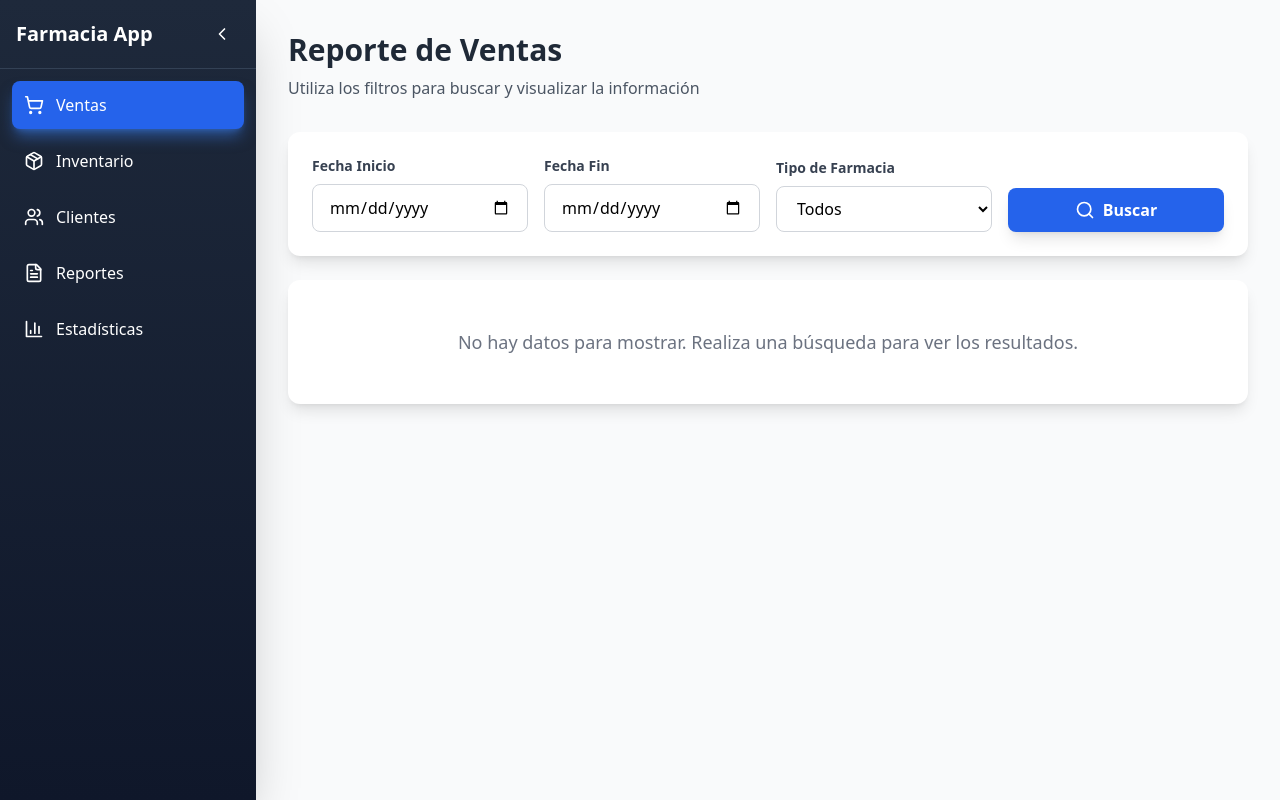
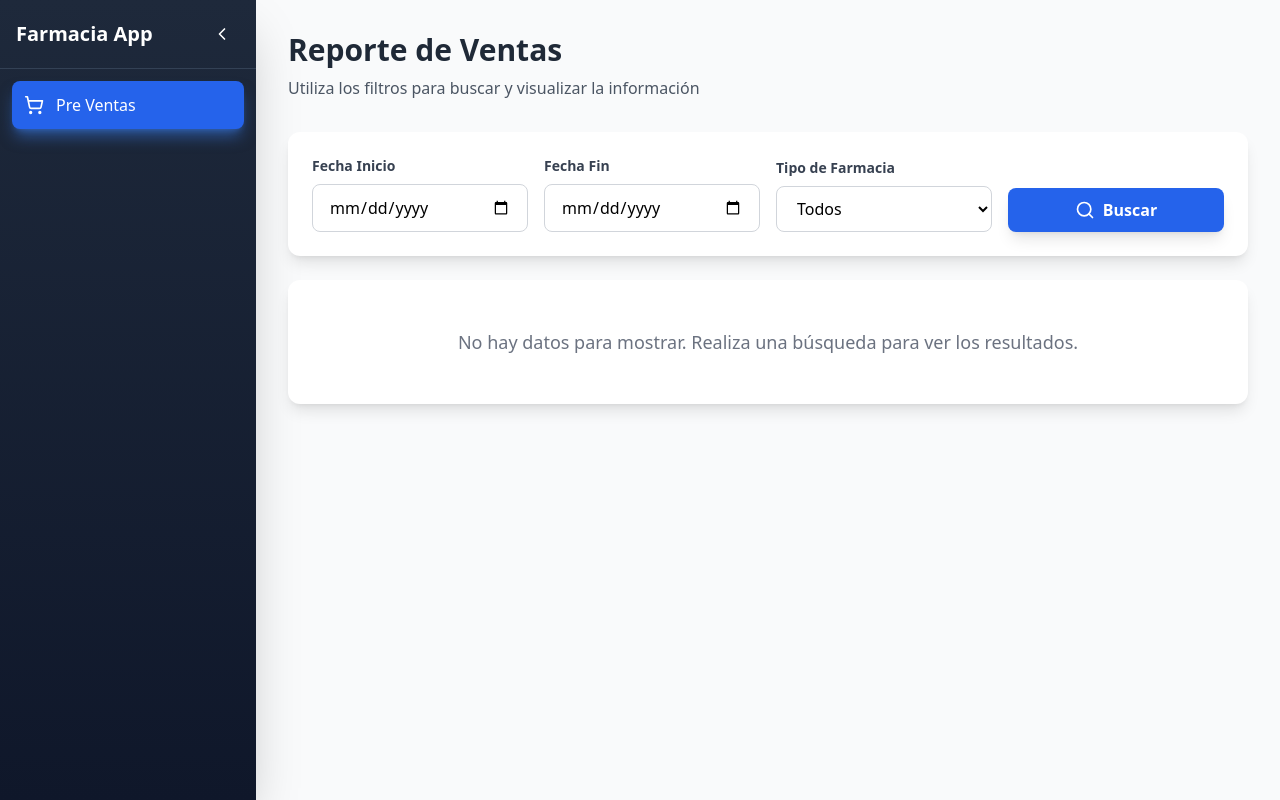
Before and after one commit to DanielPazZ/pharmacyInterface_fronted, a React (Vite) app: page / in a window 1280 px wide. Built offline with nearby package versions, Linux system fonts and the light colour scheme.

Commit message:
solo muetra opción para preVenta

```diff
--- a/src/components/Sidebar.tsx
+++ b/src/components/Sidebar.tsx
@@ -8,11 +8,11 @@ interface SidebarProps {
 }
 
 const menuItems = [
-  { id: 'ventas' as FormType, label: 'Ventas', icon: ShoppingCart },
-  { id: 'inventario' as FormType, label: 'Inventario', icon: Package },
-  { id: 'clientes' as FormType, label: 'Clientes', icon: Users },
-  { id: 'reportes' as FormType, label: 'Reportes', icon: FileText },
-  { id: 'estadisticas' as FormType, label: 'Estadísticas', icon: BarChart3 },
+  { id: 'ventas' as FormType, label: 'Pre Ventas', icon: ShoppingCart },
+  // { id: 'inventario' as FormType, label: 'Inventario', icon: Package },
+  // { id: 'clientes' as FormType, label: 'Clientes', icon: Users },
+  // { id: 'reportes' as FormType, label: 'Reportes', icon: FileText },
+  // { id: 'estadisticas' as FormType, label: 'Estadísticas', icon: BarChart3 },
 ];
 
 export default function Sidebar({ currentForm, onFormChange }: SidebarProps) {
```
